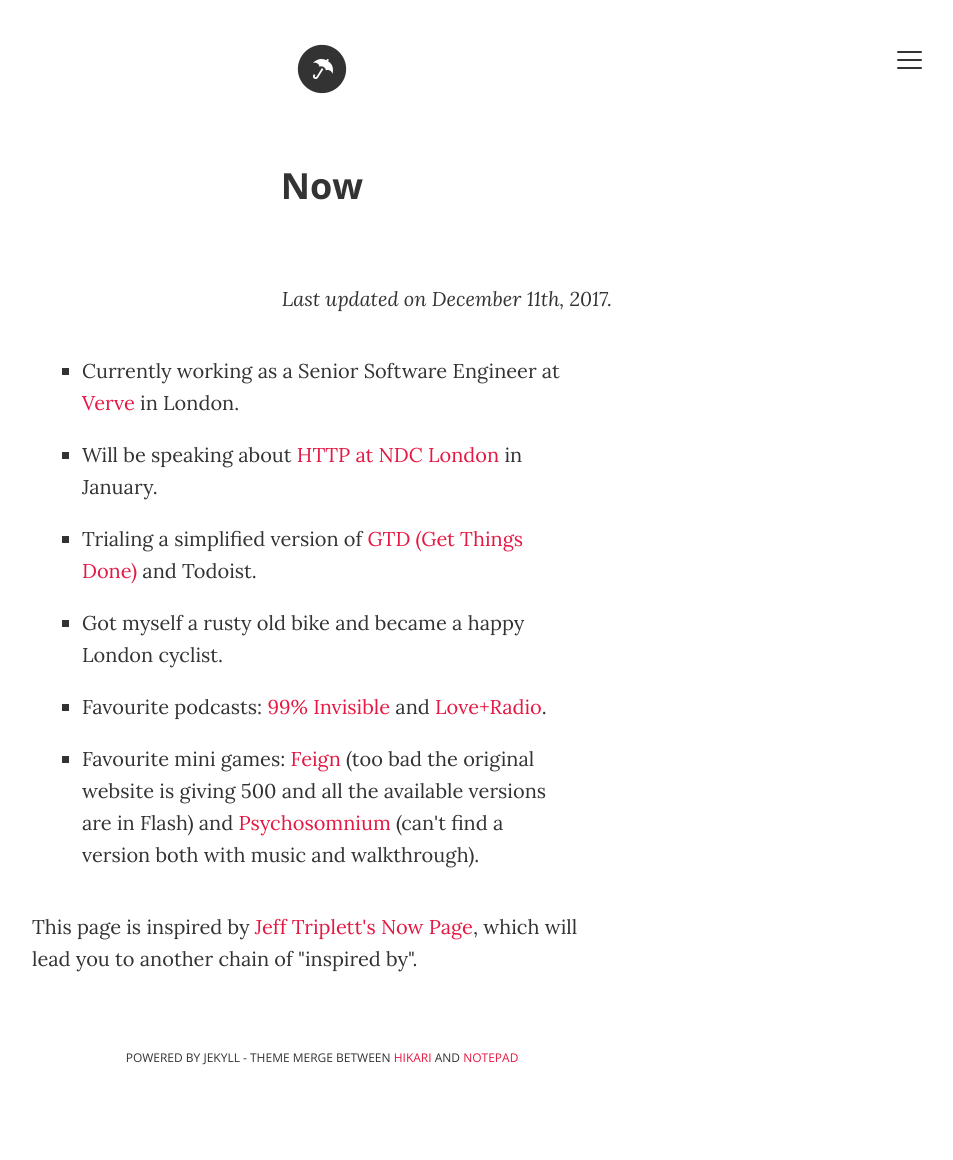
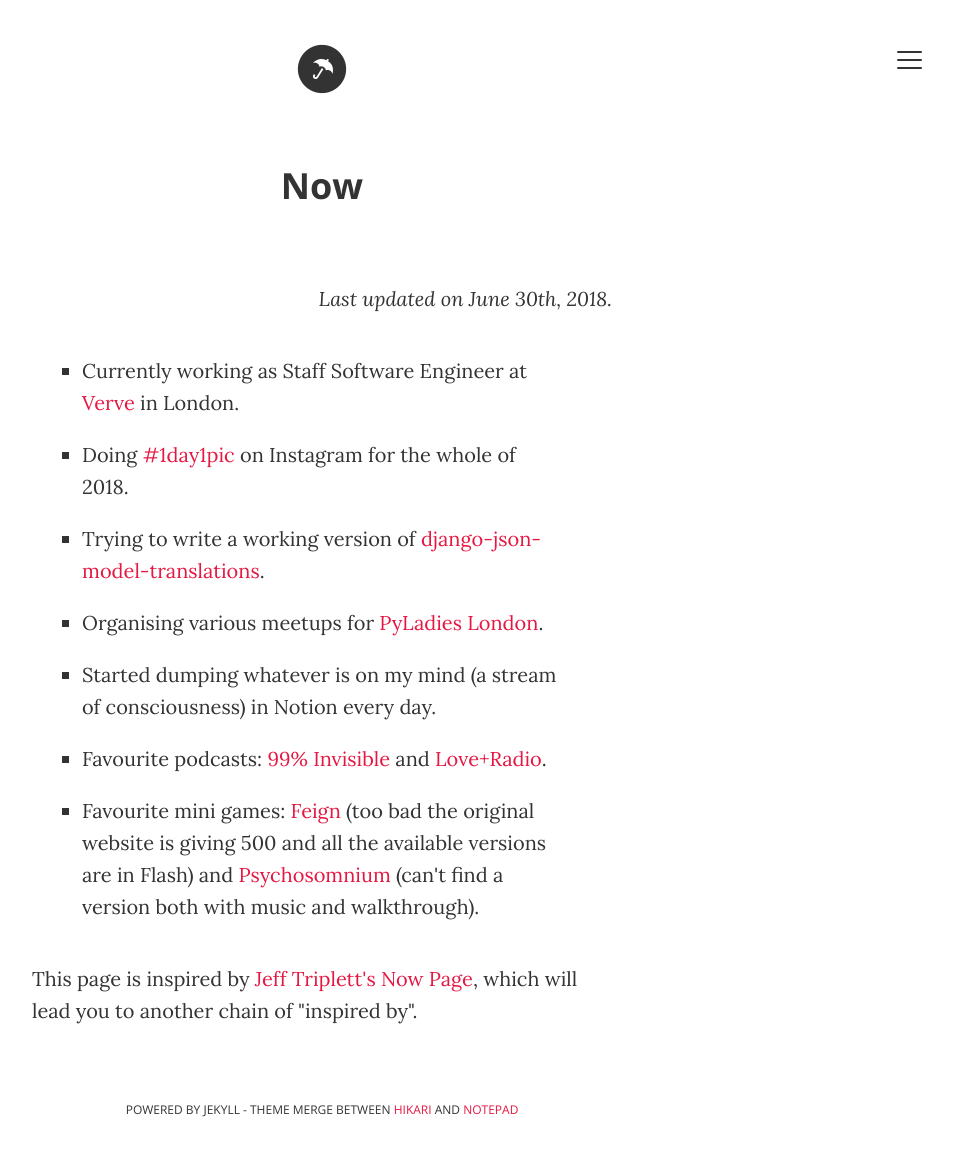
Before and after one commit to ana-balica/ana-balica.github.io, a Jekyll site: the page built from now.html, in a window 1280 px wide. Shown: the whole page, without its empty margins (318-1271 px from the left). Built offline with Jekyll 4.4.1, drawn with Linux system fonts in a browser that asks for light colours; comment, search, counter and statistics services are not loaded; before the commit the page ends 1108 px from its top, so only the background shows below that.

Commit message:
Update now page

```diff
--- a/now.html
+++ b/now.html
@@ -6,12 +6,13 @@
 ---
 <div class="posts custom-page-container">
   <h1>Now</h1>
-  <p class="last-updated"><em>Last updated on December 11th, 2017.</em></p>
+  <p class="last-updated"><em>Last updated on June 30th, 2018.</em></p>
   <ul class="now-list">
-      <li>Currently working as a Senior Software Engineer at <a href='https://verve.co/' target='_blank'>Verve</a> in London.</li>
-      <li>Will be speaking about <a href="https://ndc-london.com/talk/http-history-performance/" target='_blank'>HTTP at NDC London</a> in January.</li>
-      <li>Trialing a simplified version of <a href="https://en.wikipedia.org/wiki/Getting_Things_Done" target='_blank'>GTD (Get Things Done)</a> and Todoist.</li>
-      <li>Got myself a rusty old bike and became a happy London cyclist.</li>
+      <li>Currently working as Staff Software Engineer at <a href='https://verve.co/' target='_blank'>Verve</a> in London.</li>
+      <li>Doing <a href="https://www.instagram.com/ana_ananasova/">#1day1pic</a> on Instagram for the whole of 2018.</li>
+      <li>Trying to write a working version of <a href="https://github.com/ana-balica/django-json-model-translations">django-json-model-translations</a>.</li>
+      <li>Organising various meetups for <a href="https://www.meetup.com/PyLadiesLondon/">PyLadies London</a>.</li>
+      <li>Started dumping whatever is on my mind (a stream of consciousness) in Notion every day.</li>
       <li>Favourite podcasts: <a href="http://99percentinvisible.org/" target='_blank'>99% Invisible</a> and <a href="http://loveandradio.org/" target='_blank'>Love+Radio</a>.</li>
       <li>Favourite mini games: <a href="https://www.youtube.com/watch?v=g6c2mr7TFWA" target='_blank'>Feign</a> (too bad the original website is giving 500 and all the available versions are in Flash) and <a href="https://www.youtube.com/watch?v=Ii3eta1iiSY" target='_blank'>Psychosomnium</a> (can't find a version both with music and walkthrough).</li>
   </ul>
```
